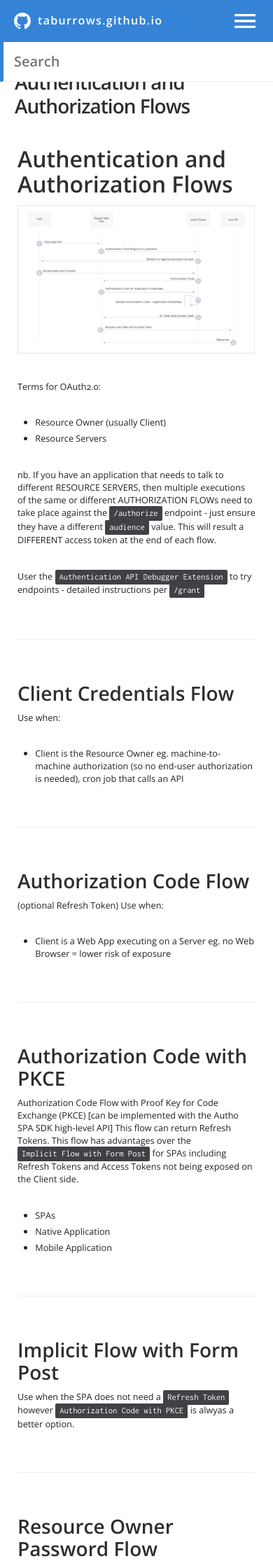
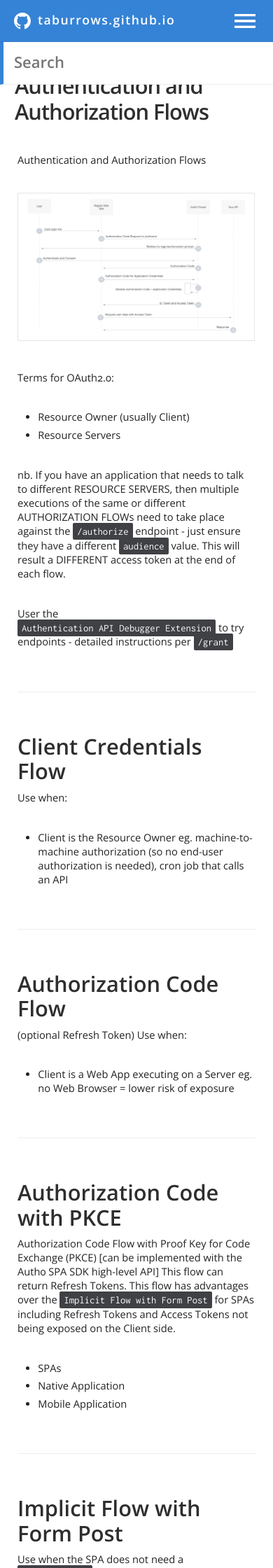
Before and after one commit to TABurrows/taburrows.github.io, a Jekyll site: the page built from _docs/Auth0/auth-flows.md, in a window 390 px wide. Shown: the top 2240 px of the page at 70% size. Built offline with Jekyll 4.4.1, drawn with Linux system fonts in a browser that asks for light colours.

Commit message:
Updated the old girl

```diff
--- a/_docs/Auth0/auth-flows.md
+++ b/_docs/Auth0/auth-flows.md
@@ -3,9 +3,7 @@ title: Authentication and Authorization Flows
 category: Auth0
 order: 1
 ---
-
-
-## Authentication and Authorization Flows
+Authentication and Authorization Flows
 
 ![OAuth2.0 - Authorization Code Flow](/images/AUTH0/AUTH-CODE-FLOW.png)
 
--- a/_sass/_typography.scss
+++ b/_sass/_typography.scss
@@ -1,7 +1,7 @@
 html {
 	height: 100%;
 	max-height: 100%;
-	font-size: 10pt;
+	font-size: 11pt;
 	-webkit-tap-highlight-color: transparent;
 }
 
@@ -217,7 +217,7 @@ kbd {
 	ul,
 	ol,
 	dl {
-		font-size: 0.95em;
+		// font-size: 0.95em;
 		margin: 0 0 2.5rem 0;
 	}
 
@@ -253,6 +253,6 @@ kbd {
 	}
 
 	h6 {
-		font-size: 1.8rem;
+		font-size: 1.6rem;
 	}
 }
```
